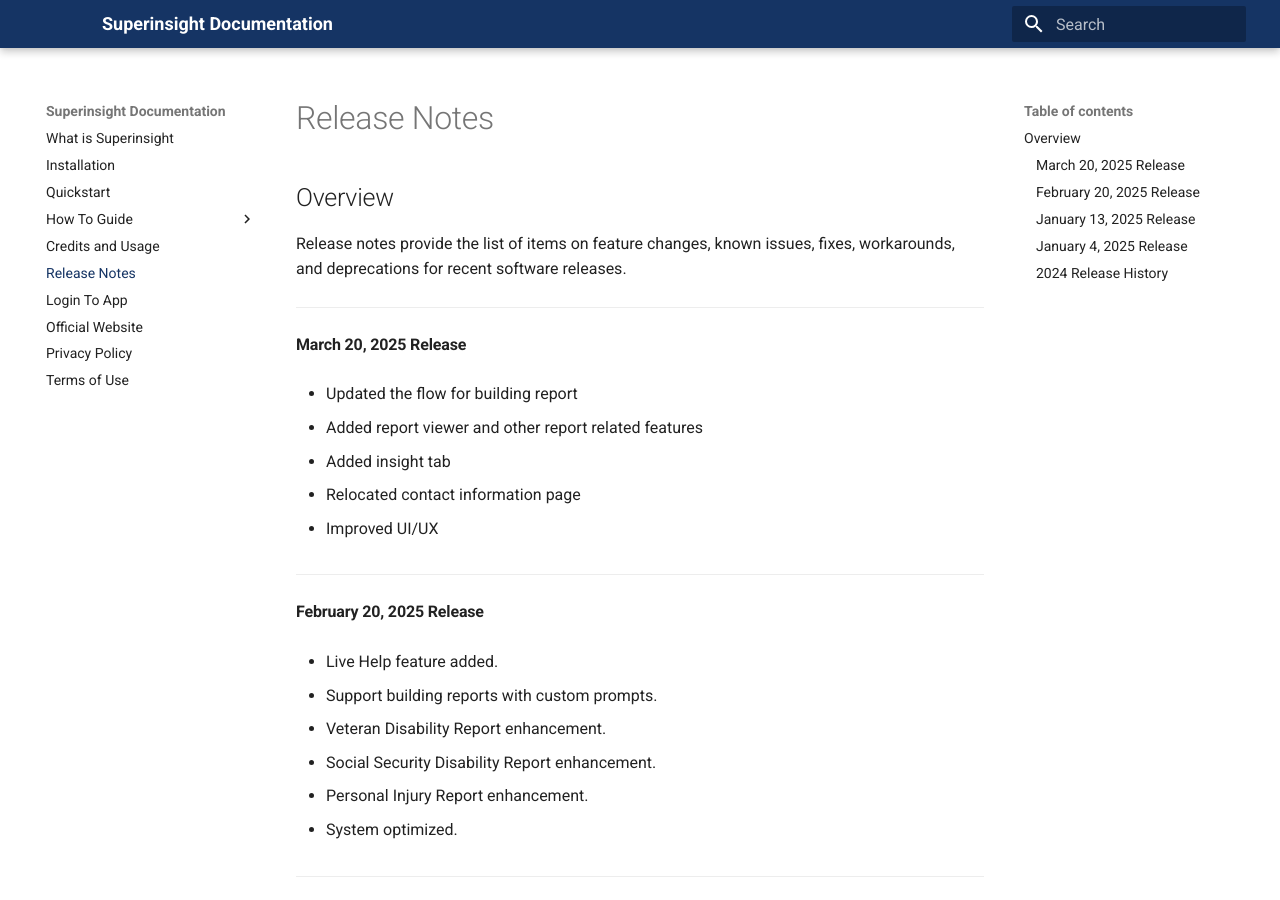
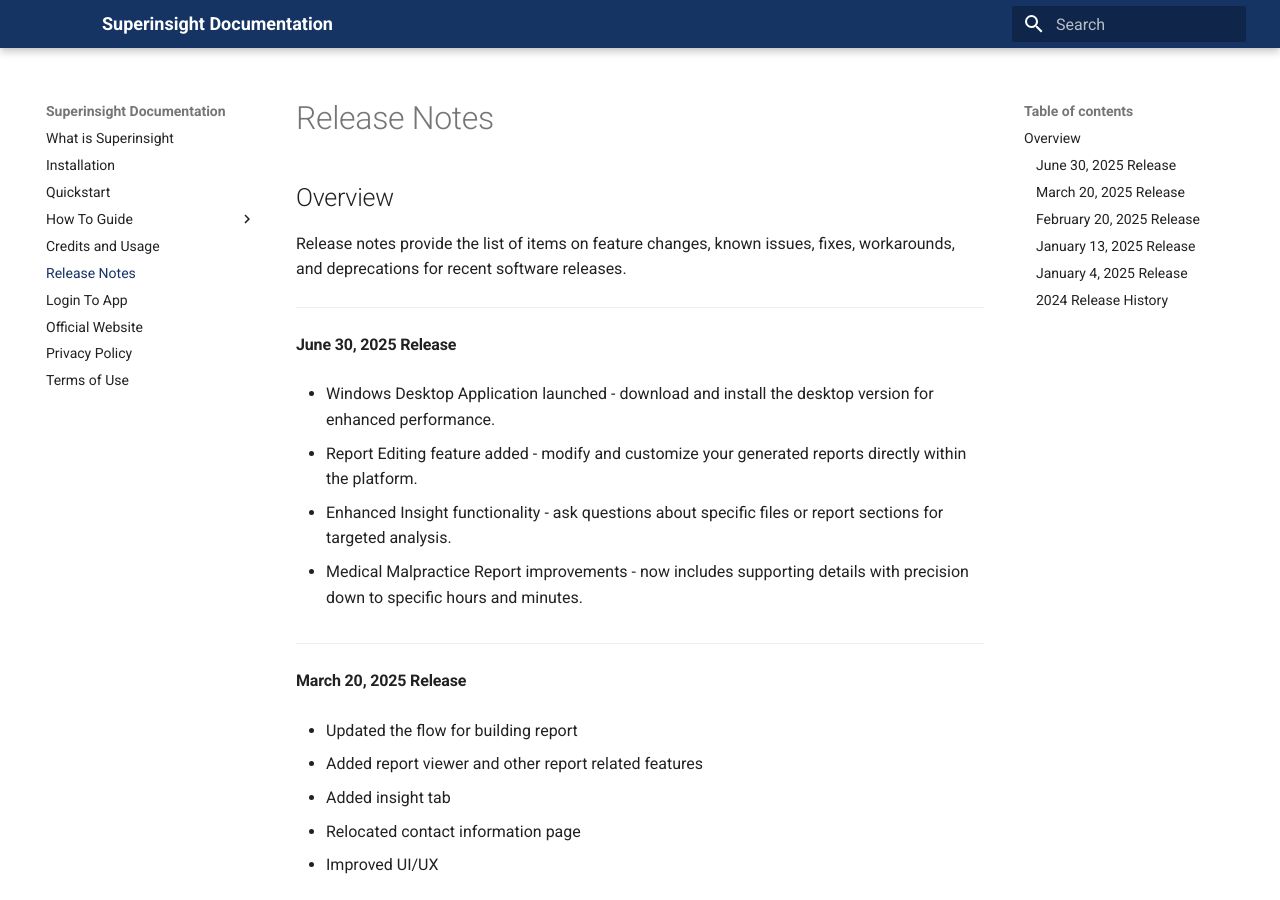
Before and after one commit to superinsight/superinsight-app-doc, an MkDocs documentation site: the page built from docs/guide/release-notes.md, in a window 1280 px wide and 900 px high. Built offline with MkDocs 1.6.1 and Material for MkDocs 9.7.7, drawn with Linux system fonts in a browser that asks for light colours.

Commit message:
added release notes

```diff
--- a/docs/guide/release-notes.md
+++ b/docs/guide/release-notes.md
@@ -3,6 +3,18 @@
 ## Overview
 
 Release notes provide the list of items on feature changes, known issues, fixes, workarounds, and deprecations for recent software releases.
+
+---------------------------------------
+
+#### June 30, 2025 Release
+
+* Windows Desktop Application launched - download and install the desktop version for enhanced performance.
+
+* Report Editing feature added - modify and customize your generated reports directly within the platform.
+
+* Enhanced Insight functionality - ask questions about specific files or report sections for targeted analysis.
+
+* Medical Malpractice Report improvements - now includes supporting details with precision down to specific hours and minutes.
 
 ---------------------------------------
 
```
